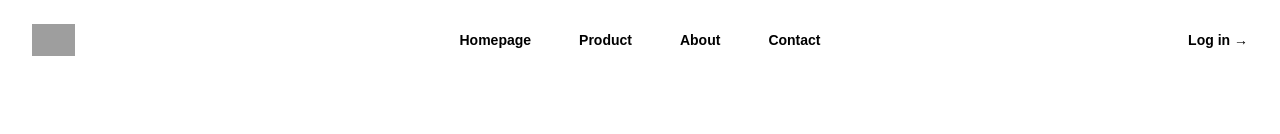
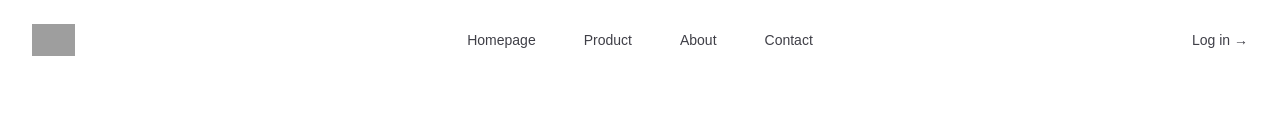
Before and after one commit to FHajid/AeroSphere, a Next.js app: page /about in a window 1280 px wide. Shown: the top 134 px of the page. Built offline with nearby package versions, Linux system fonts and the light colour scheme; grey boxes are pictures that could not be loaded.

Commit message:
Updated the header and fixed it

```diff
--- a/app/component/header.tsx
+++ b/app/component/header.tsx
@@ -2,34 +2,14 @@
 
 import { useState } from 'react'
 import Image from 'next/image'
-import {
-  Dialog,
-  DialogPanel,
-  Disclosure,
-  DisclosureButton,
-  DisclosurePanel,
-} from '@headlessui/react'
-import {
-  ArrowPathIcon,
-  Bars3Icon,
-  ChartPieIcon,
-  CursorArrowRaysIcon,
-  FingerPrintIcon,
-  SquaresPlusIcon,
-  XMarkIcon,
-} from '@heroicons/react/24/outline'
-import { ChevronDownIcon, PhoneIcon, PlayCircleIcon } from '@heroicons/react/20/solid'
+import { Dialog, DialogPanel } from '@headlessui/react'
+import { Bars3Icon, XMarkIcon } from '@heroicons/react/24/outline'
 
-const products = [
-  { name: 'Analytics', description: 'Get a better understanding of your traffic', href: '#', icon: ChartPieIcon },
-  { name: 'Engagement', description: 'Speak directly to your customers', href: '#', icon: CursorArrowRaysIcon },
-  { name: 'Security', description: 'Your customers’ data will be safe and secure', href: '#', icon: FingerPrintIcon },
-  { name: 'Integrations', description: 'Connect with third-party tools', href: '#', icon: SquaresPlusIcon },
-  { name: 'Automations', description: 'Build strategic funnels that will convert', href: '#', icon: ArrowPathIcon },
-]
-const callsToAction = [
-  { name: 'Watch demo', href: '#', icon: PlayCircleIcon },
-  { name: 'Contact sales', href: '#', icon: PhoneIcon },
+const navLinks = [
+  { label: 'Homepage', href: '../' },
+  { label: 'Product',  href: '../product' },
+  { label: 'About',    href: '../about' },
+  { label: 'Contact',  href: '../contact' },
 ]
 
 export default function Header() {
@@ -37,130 +17,105 @@ export default function Header() {
 
   return (
     <header className="bg-white relative z-10">
-      <nav aria-label="Global" className="mx-auto flex max-w-7xl items-center justify-between p-6 lg:px-8">
+
+      {/* ── Desktop nav ── */}
+      <nav className="mx-auto flex max-w-7xl items-center justify-between p-6 lg:px-8" aria-label="Global">
+
+        {/* Logo */}
         <div className="flex lg:flex-1">
-          <a href="#" className="-m-1.5 p-1.5">
-            <span className="sr-only">Your Company</span>
+          <a href="#">
+            <span className="sr-only">AeroSphere</span>
             <img
-              alt=""
+              alt="AeroSphere"
               src="https://tailwindcss.com/plus-assets/img/logos/mark.svg?color=indigo&shade=500"
               className="h-8 w-auto"
             />
           </a>
         </div>
-        <div className="flex lg:hidden">
+
+        {/* Hamburger (mobile only) */}
         <button
           type="button"
           onClick={() => setMobileMenuOpen(true)}
-            className="-m-2.5 inline-flex items-center justify-center rounded-md p-2.5 text-gray-400"
+          className="lg:hidden -m-2.5 p-2.5 text-zinc-400 hover:text-zinc-600"
         >
-            <span className="sr-only">Open main menu</span>
-            <Bars3Icon aria-hidden="true" className="size-6" />
+          <span className="sr-only">Open menu</span>
+          <Bars3Icon className="size-6" aria-hidden="true" />
         </button>
+
+        {/* Links (desktop only) */}
+        <div className="hidden lg:flex lg:gap-x-12">
+          {navLinks.map(({ label, href }) => (
+            <a key={label} href={href} className="text-sm font-medium text-zinc-700 hover:text-zinc-900 transition-colors">
+              {label}
+            </a>
+          ))}
         </div>
 
-
-        <div className="nav hidden lg:flex lg:gap-x-12">
-
-            <a href="../" className="text-sm/6 font-semibold text-black">
-            Homepage
+        {/* Log in (desktop only) */}
+        <div className="hidden lg:flex lg:flex-1 lg:justify-end">
+          <a href="#" className="text-sm font-medium text-zinc-700 hover:text-zinc-900 transition-colors">
+            Log in →
           </a>
-            <a href="../product" className="text-sm/6 font-semibold text-black">
-            Product
-          </a>
-          <a href="../about" className="text-sm/6 font-semibold text-black">
-            About
-          </a>
-          <a href="../contact" className="text-sm/6 font-semibold text-black">
-            Contact
-          </a>
-
         </div>
 
+      </nav>
 
-        <div className="hidden lg:flex lg:flex-1 lg:justify-end">
-          <a href="#" className="text-sm/6 font-semibold text-black">
-            Log in <span aria-hidden="true">&rarr;</span>
-          </a>
-        </div>
-      </nav>
+      {/* ── Mobile drawer ── */}
       <Dialog open={mobileMenuOpen} onClose={setMobileMenuOpen} className="lg:hidden">
         <div className="fixed inset-0 z-50" />
-        <DialogPanel className="fixed inset-y-0 right-0 z-50 w-full overflow-y-auto bg-gray-900 p-6 sm:max-w-sm sm:ring-1 sm:ring-gray-100/10">
+
+        <DialogPanel className="fixed inset-y-0 right-0 z-50 w-full overflow-y-auto bg-white p-6 sm:max-w-sm sm:ring-1 sm:ring-zinc-100">
+
+          {/* Drawer top bar */}
           <div className="flex items-center justify-between">
-            <a href="#" className="-m-1.5 p-1.5">
-              <span className="sr-only">Your Company</span>
+            <a href="#">
+              <span className="sr-only">AeroSphere</span>
               <Image
-                alt="Logo"
+                alt="AeroSphere"
                 src="https://tailwindcss.com/plus-assets/img/logos/mark.svg"
-                width={0}    // Isi 0 agar tidak konflik
-                height={0}   // Isi 0 agar tidak konflik
+                width={0}
+                height={0}
                 sizes="100vw"
-                style={{ width: 'auto', height: '32px' }} // Tentukan tinggi di sini, lebar akan auto
-                className="h-8 w-auto"
+                style={{ width: 'auto', height: '32px' }}
               />
             </a>
             <button
               type="button"
               onClick={() => setMobileMenuOpen(false)}
-              className="-m-2.5 rounded-md p-2.5 text-black/400"
+              className="rounded-md p-2 text-zinc-500 hover:text-zinc-900"
             >
               <span className="sr-only">Close menu</span>
-              <XMarkIcon aria-hidden="true" className="size-6" />
+              <XMarkIcon className="size-6" aria-hidden="true" />
             </button>
           </div>
-          <div className="mt-6 flow-root">
-            <div className="-my-6 divide-y divide-white/10">
-              <div className="space-y-2 py-6">
-                <Disclosure as="div" className="-mx-3">
-                  <DisclosureButton className="group flex w-full items-center justify-between rounded-lg py-2 pr-3.5 pl-3 text-base/7 font-semibold text-black hover:bg-white/5">
-                    Product
-                    <ChevronDownIcon aria-hidden="true" className="size-5 flex-none group-data-open:rotate-180" />
-                  </DisclosureButton>
-                  <DisclosurePanel className="mt-2 space-y-2">
-                    {[...products, ...callsToAction].map((item) => (
-                      <DisclosureButton
-                        key={item.name}
-                        as="a"
-                        href={item.href}
-                        className="block rounded-lg py-2 pr-3 pl-6 text-sm/7 font-semibold text-white hover:bg-white/5"
+
+          {/* Drawer links */}
+          <nav className="mt-8 flex flex-col gap-1">
+            {navLinks.map(({ label, href }) => (
+              <a
+                key={label}
+                href={href}
+                className="rounded-lg px-3 py-2 text-sm font-medium text-zinc-700 hover:bg-zinc-50 hover:text-zinc-900 transition-colors"
               >
-                        {item.name}
-                      </DisclosureButton>
+                {label}
+              </a>
             ))}
-                  </DisclosurePanel>
-                </Disclosure>
+          </nav>
+
+          {/* Drawer log in */}
+          <div className="mt-6 pt-6 border-t border-zinc-100">
             <a
               href="#"
-                  className="-mx-3 block rounded-lg px-3 py-2 text-base/7 font-semibold text-black hover:bg-white/5"
-                >
-                  Features
-                </a>
-                <a
-                  href="#"
-                  className="-mx-3 block rounded-lg px-3 py-2 text-base/7 font-semibold text-black hover:bg-white/5"
-                >
-                  Marketplace
-                </a>
-                <a
-                  href="#"
-                  className="-mx-3 block rounded-lg px-3 py-2 text-base/7 font-semibold text-black hover:bg-white/5"
-                >
-                  Company
-                </a>
-              </div>
-              <div className="py-6">
-                <a
-                  href="#"
-                  className="-mx-3 block rounded-lg px-3 py-2.5 text-base/7 font-semibold text-black "
+              className="block w-full rounded-xl bg-zinc-900 px-4 py-2.5 text-center text-sm font-medium text-white hover:bg-black transition-colors"
             >
               Log in
             </a>
           </div>
-            </div>
-          </div>
+
         </DialogPanel>
       </Dialog>
+
     </header>
   )
 }
```
Lines whose indentation alone changed are shown as unchanged.
